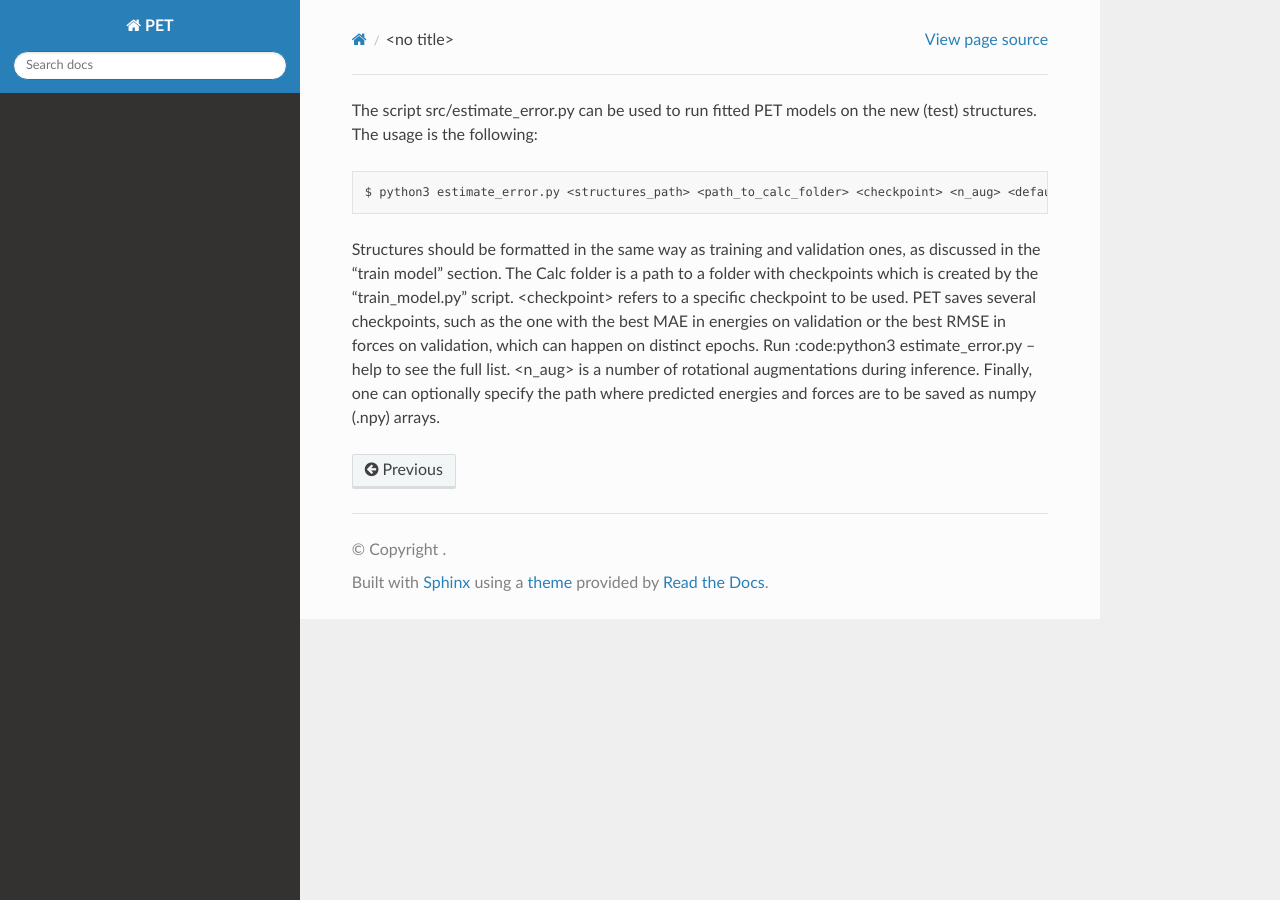
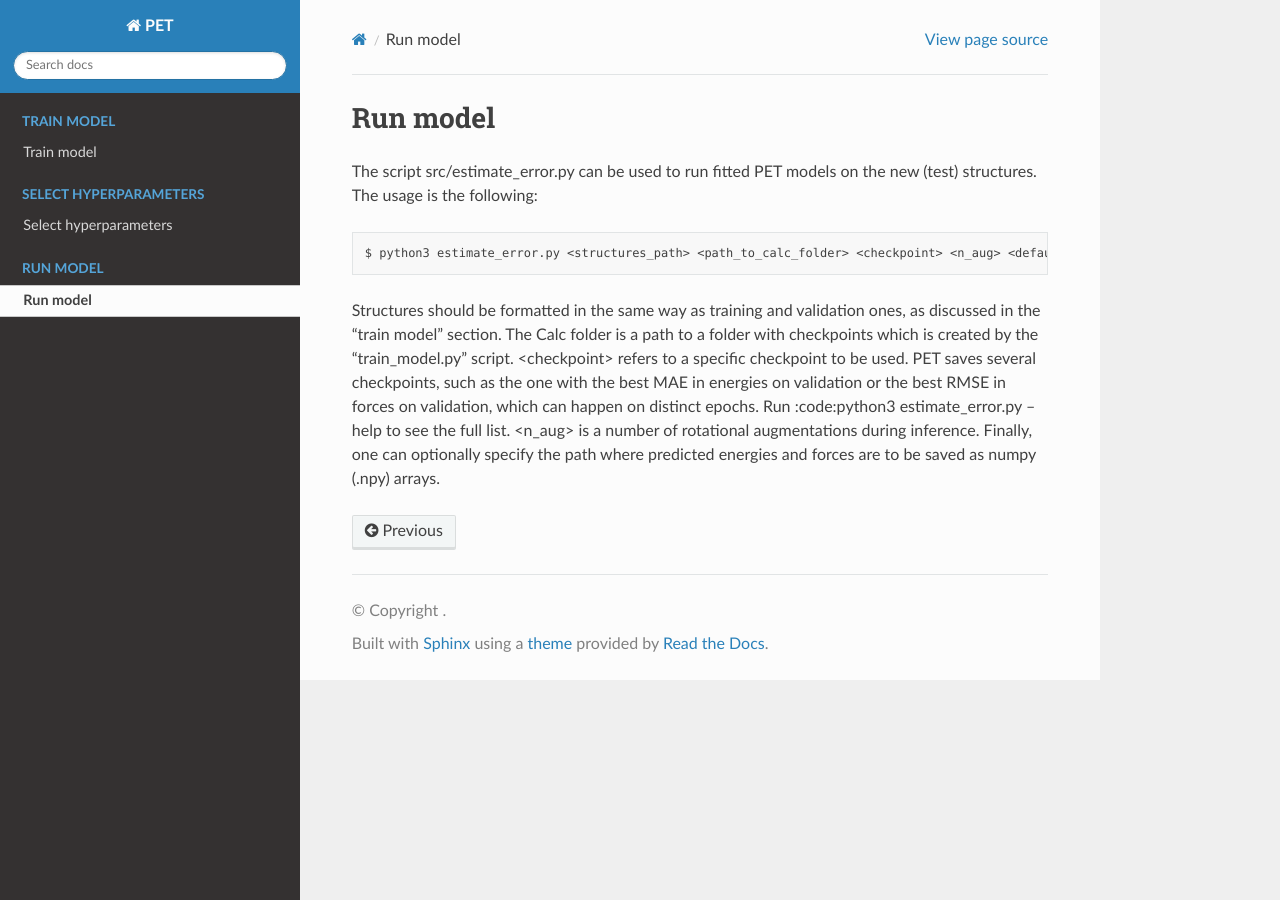
Before and after one commit to spozdn/pet, a Sphinx documentation site: the page built from docs/run_model.rst, in a window 1280 px wide. Built offline with Sphinx 7.4.7 and the Read the Docs theme 2.0.0, drawn with Linux system fonts in a browser that asks for light colours.

Commit message:
update docs

```diff
--- a/docs/conf.py
+++ b/docs/conf.py
@@ -31,7 +31,7 @@ project = 'PET'
 
 
 extensions = [
-     "sphinx_rtd_theme", "nbsphinx", "sphinxcontrib.napoleon", "sphinx_togglebutton"
+     "sphinx_rtd_theme", "sphinx_togglebutton"
 ]
 
 # Add any paths that contain templates here, relative to this directory.
--- a/docs/run_model.rst
+++ b/docs/run_model.rst
@@ -1,3 +1,6 @@
+Run model
+=========
+
 The script src/estimate_error.py can be used to run fitted PET models on the new (test) structures. The usage is the following:
 
 .. code-block:: bash
--- a/docs/select_hyperparameters.rst
+++ b/docs/select_hyperparameters.rst
@@ -1,3 +1,7 @@
+Select hyperparameters
+======================
+
+
 The cutoff radius is the only hyperparameter that must be specified for a particular dataset. The selected cutoff significantly impacts the model. Its accuracy and fitting/inference times are very sensitive to this parameter.
 
 A good starting point is to select a cutoff radius that ensures about 20 neighbors on average. This can be done by analyzing the neighbor lists for different cutoffs before launching the training script. `This <https://wiki.fysik.dtu.dk/ase/ase/neighborlist.html>`_ is an example of a neighbor list constructor in Python.
--- a/docs/train_model.rst
+++ b/docs/train_model.rst
@@ -1,3 +1,6 @@
+Train model
+===========
+
 The script src/train_model.py can be used to fit PET models. The usage is the following:
 
 .. code-block:: bash
```
